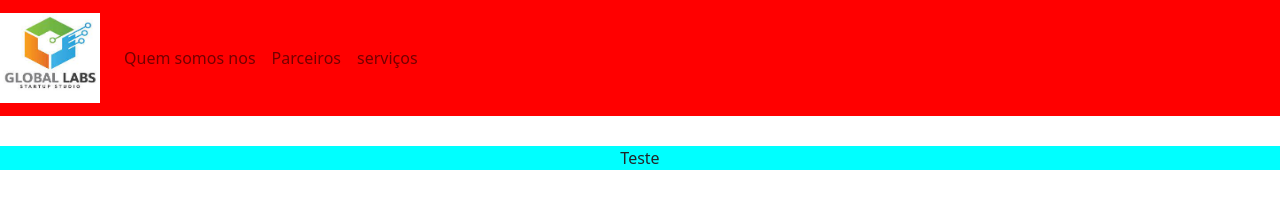
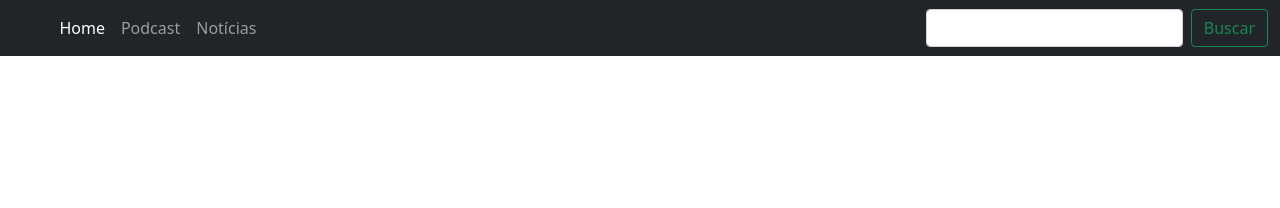
Before and after one commit to Pedrohaf/aula_bootstrap, a plain HTML site: page index.html in a window 1280 px wide. Drawn offline with Linux system fonts and the light colour scheme.

Commit message:
Commit reformulação do projeto

```diff
--- a/index.html
+++ b/index.html
@@ -10,28 +10,34 @@
 
 </head>
 <body>
-    <nav class="navbar navbar-expand-lg navbar-light ">
-        <a class="navbar-brand" href="#">
-            <img src="img/global labs.jpg" alt="icon global labs" width="100px" height="90px">
-        </a>
-        <div class="collapse navbar-collapse">
-            <ul class="navbar-nav me-auto mb-2 mb-lg-0">
+    <header>
+        <nav class="navbar navbar-expand-md navbar-dark fixed-top bg-dark">
+            <div class="container-fluid">
+                <p class="logo">Vcast</p>
+                <div class="collpase navbar-collapse menu" id="navbarCollapse">
+                    <ul class="navbar-nav me-auto mb-2 mb-md-0">
                         <li class="nav-item">
-                    <a class="nav-link" href="">Quem somos nos </a>
+                            <a href="#" class="nav-link active" aria-current="page">Home</a>
                         </li>
                         <li class="nav-item">
-                    <a class="nav-link" href="">Parceiros </a>
+                            <a href="#" class="nav-link ">Podcast</a>
                         </li>
                         <li class="nav-item">
-                    <a class="nav-link" href="">serviços </a>
+                            <a href="#" class="nav-link ">Notícias</a>
                         </li>
                     </ul>
+
+                    <form class="d-flex">
+                        <input type="search" class="form-control me-2">
+                        <button class="btn btn-outline-success buscar-nav" type="submit">Buscar</button>
+                    </form>
+                </div>
             </div>
         </nav>
+    </header>
 
-    <div class="container-fluid quem-somos text-center" >
-        <p>Teste</p>
-    </div>
+    <main>
+
+    </main>
 </body>
-
 </html>
```
Lines whose indentation alone changed are shown as unchanged.
